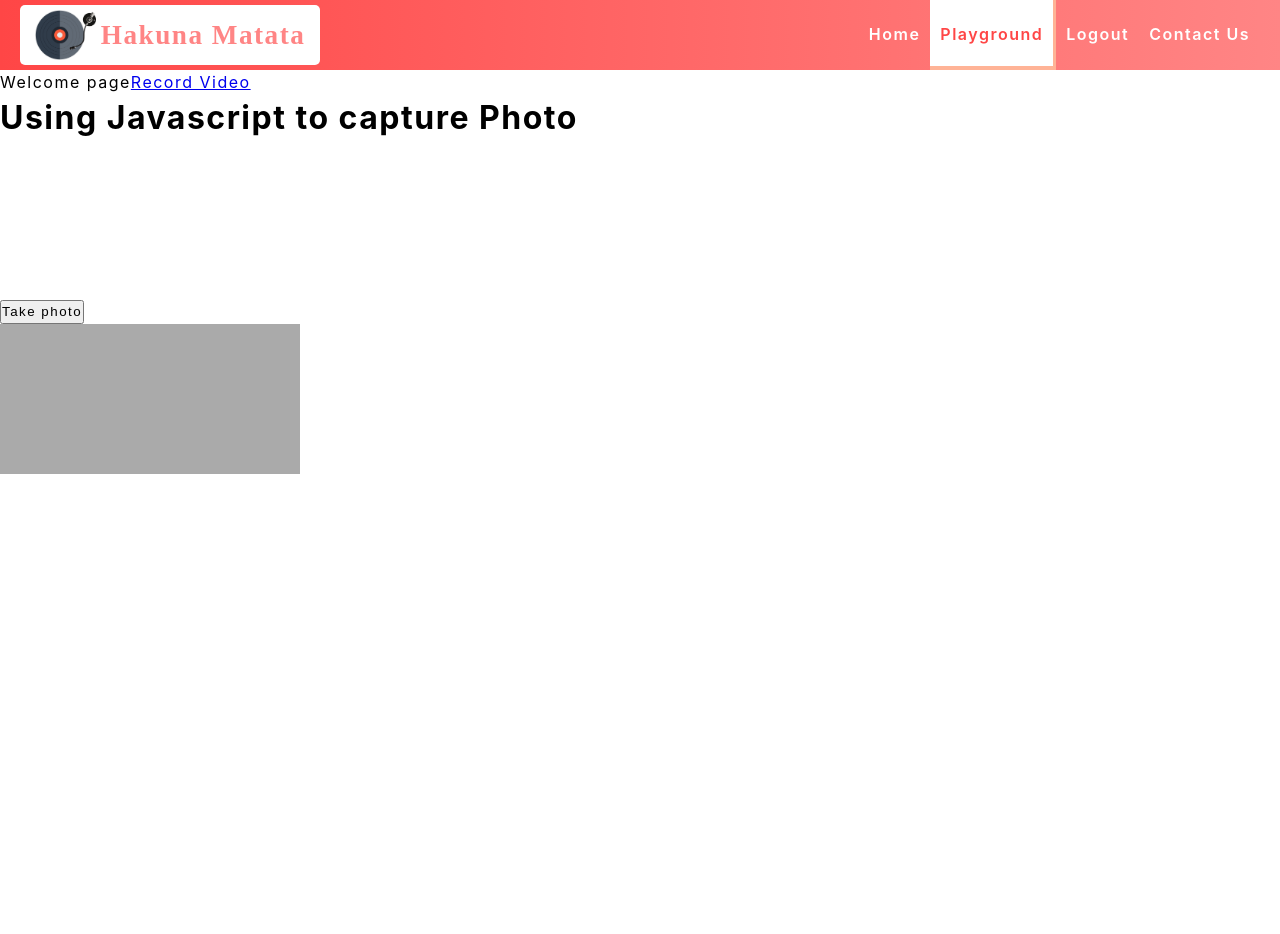
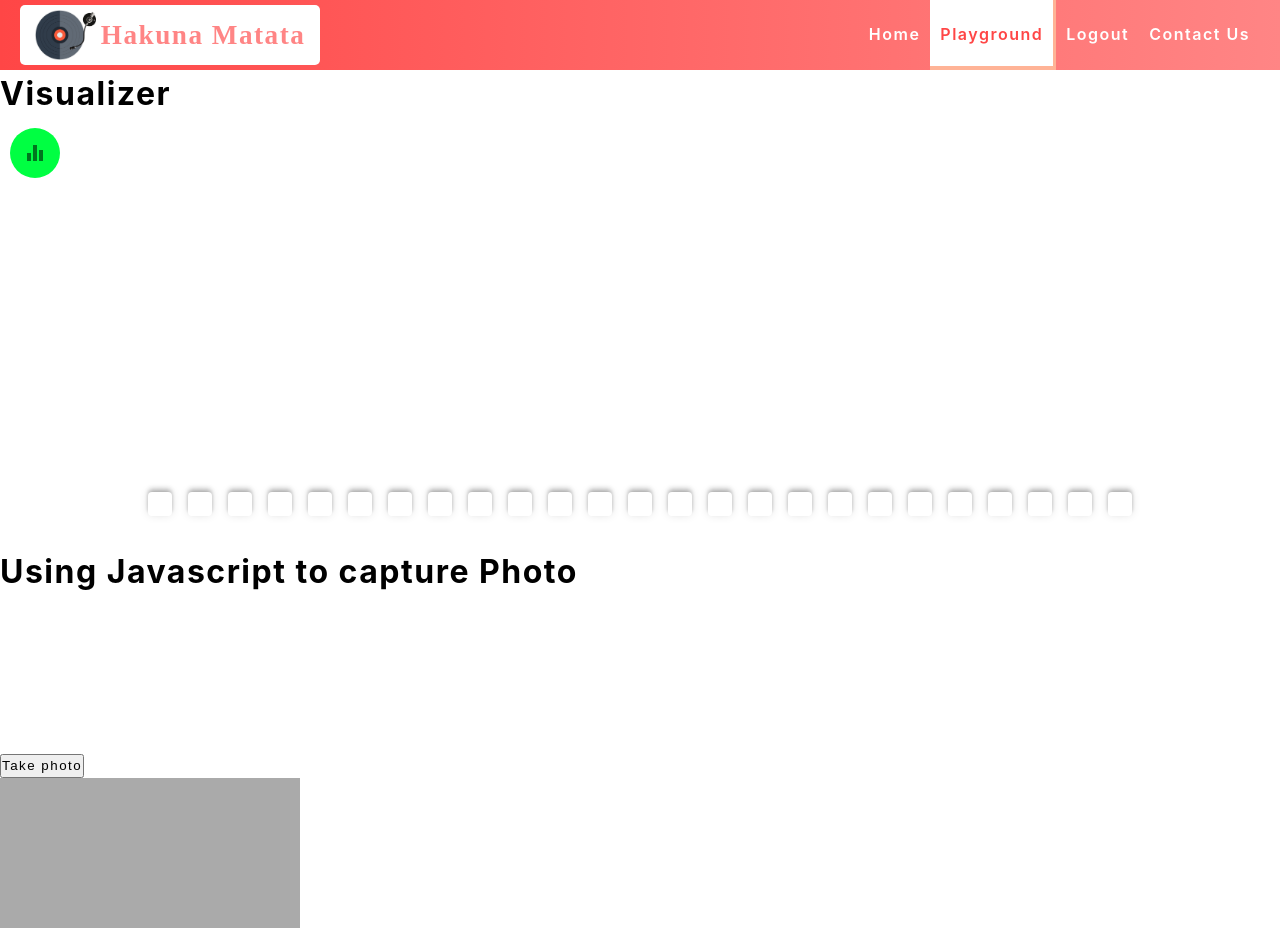
Before and after one commit to Jappan07/NW-Hacks-Boiler-Plate, a React (Create React App) app: page /playground in a window 1280 px wide. Before the commit the page ends 800 px from the top, so only its background shows below. Built offline with nearby package versions, Linux system fonts and the light colour scheme; no server answers; sample sign-in values are in the browser's storage; a web font is replaced by a local one.

Commit message:
removing files inside playground

```diff
--- a/src/App.js
+++ b/src/App.js
@@ -2,8 +2,6 @@ import React, { Suspense } from "react"
 import { BrowserRouter, Route, Switch } from 'react-router-dom';
 import Layout from "./containers/Layout/Layout"
 import Homepage from "./containers/Homepage/Homepage"
-import PlaygroundWelcome from "./containers/Playground/PlaygroundWelcome/PlaygroundWelcome"
-import VideoInput from "./containers/Playground/VideoInput/VideoInput"
 import Playground from "./containers/Playground/Playground/Playground"
 import ContactUs from "./components/ContactUs/ContactUs"
 import Login from "./containers/Auth/Login/Login"
@@ -20,14 +18,12 @@ const App = () => {
           <Switch>
             <Route exact path="/" component={Homepage} />
             <Route path="/contact-us" component={ContactUs} />
-            <PrivateRoute exact path="/playground" component={PlaygroundWelcome} />
-            <Route path="/playground/video-input" component={VideoInput} />
-            <Route path="/playground/output" component={Playground} />
+            <PrivateRoute exact path="/playground" component={Playground} />
             <Route path="/u/login" component={Login} />
             <Route path="/u/register" component={Register} />
             <PrivateRoute Route path="/u/logout" component={Logout} />
           </Switch>
-        </Suspense >
+        </Suspense>
       </Layout>
     </BrowserRouter>
   );
--- a/src/containers/Playground/Playground/Playground.js
+++ b/src/containers/Playground/Playground/Playground.js
@@ -5,10 +5,7 @@ const playground = () => {
     return (
         <div>
             <h1>
-                {/*Pages ( step by step )*/}
-                    {/*Welcome page & instructions with cautions*/}
-                    {/*Video Record*/}
-                    {/*Output and again to welcome*/}
+                Visualizer
             </h1>
             <AudioDataContainer />
         </div>
--- a/src/containers/Playground/PlaygroundWelcome/PlaygroundWelcome.js
+++ /dev/null
@@ -1,13 +0,0 @@
-import React from 'react';
-import { Link } from "react-router-dom";
-
-function PlaygroundWelcome() {
-    return (
-        <div>
-            Welcome page
-            <Link to="/playground/video-input">Record Video</Link>
-        </div>
-    )
-}
-
-export default PlaygroundWelcome
--- a/src/containers/Playground/VideoInput/VideoInput.js
+++ /dev/null
@@ -1,11 +0,0 @@
-import React from 'react'
-
-function VideoInput() {
-    return (
-        <div>
-
-        </div>
-    )
-}
-
-export default VideoInput
```
Also changed, not shown: 1 other file (tests, documents, lock files or other folders).
